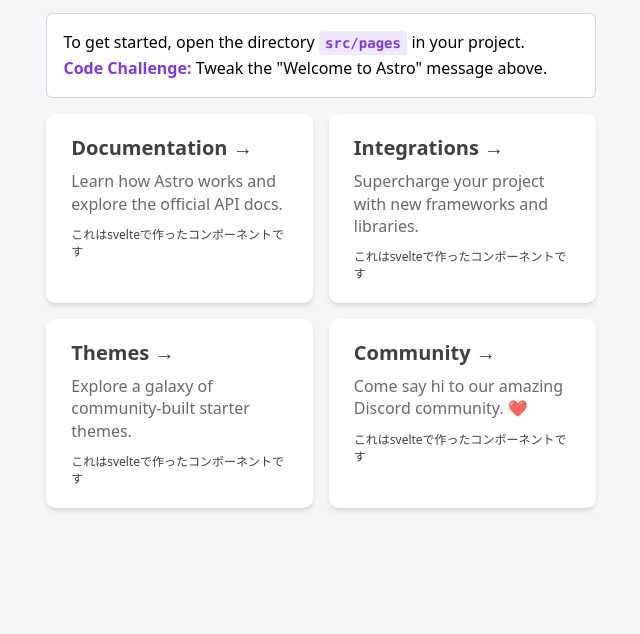
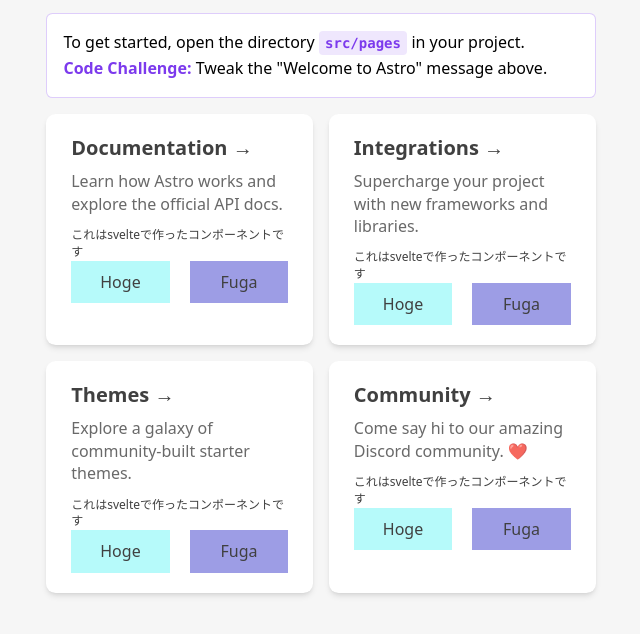
Before and after one commit to no4-co-jp/no4-official-site, an Astro site: page / in a window 1280 px wide. Shown: the part 100-734 px from the top of the page, without its empty margins (319-959 px from the left). Built offline with nearby package versions, Linux system fonts and the light colour scheme; Astro itself is replaced by a stand-in of ours.

Commit message:
#5 editorconfig, prettier, eslint 一旦コミット

```diff
--- a/astro.config.mjs
+++ b/astro.config.mjs
@@ -1,9 +1,7 @@
+import svelte from '@astrojs/svelte';
 import { defineConfig } from 'astro/config';
 
 // https://astro.build/config
-import svelte from "@astrojs/svelte";
-
-// https://astro.build/config
 export default defineConfig({
-  integrations: [svelte()]
+  integrations: [svelte()],
 });
--- a/src/components/Card.astro
+++ b/src/components/Card.astro
@@ -30,7 +30,8 @@
     border-radius: 0.6rem;
     background-position: 100%;
     transition: background-position 0.6s cubic-bezier(0.22, 1, 0.36, 1);
-		box-shadow: 0 4px 6px -1px rgba(0, 0, 0, 0.1), 0 2px 4px -2px rgba(0, 0, 0, 0.1);
+    box-shadow: 0 4px 6px -1px rgba(0, 0, 0, 0.1),
+      0 2px 4px -2px rgba(0, 0, 0, 0.1);
   }
 
   .link-card > a {
--- a/src/components/Card.svelte
+++ b/src/components/Card.svelte
@@ -1,11 +1,14 @@
 <script lang="ts">
-	export let title;
-	export let body;
-	export let href;
+  import Fuga from './Fuga.svelte';
+  import Hoge from './Hoge.svelte';
+
+  export let title: string;
+  export let body: string;
+  export let href: string;
 </script>
 
 <li class="link-card">
-	<a href={href}>
+  <a {href}>
     <h2>
       {title}
       <span>&rarr;</span>
@@ -13,8 +16,10 @@
     <p>
       {body}
     </p>
-        <div class="description">
-            これはsvelteで作ったコンポーネントです
+    <div class="description">これはsvelteで作ったコンポーネントです</div>
+    <div class="container">
+      <Hoge />
+      <Fuga />
     </div>
   </a>
 </li>
@@ -30,7 +35,8 @@
     border-radius: 0.6rem;
     background-position: 100%;
     transition: background-position 0.6s cubic-bezier(0.22, 1, 0.36, 1);
-		box-shadow: 0 4px 6px -1px rgba(0, 0, 0, 0.1), 0 2px 4px -2px rgba(0, 0, 0, 0.1);
+    box-shadow: 0 4px 6px -1px rgba(0, 0, 0, 0.1),
+      0 2px 4px -2px rgba(0, 0, 0, 0.1);
   }
 
   .link-card > a {
@@ -65,4 +71,9 @@
     margin-top: 12px;
     font-size: 12px;
   }
+
+  .container {
+    display: flex;
+    gap: 20px;
+  }
 </style>
--- /dev/null
+++ b/src/components/Fuga.svelte
@@ -0,0 +1,17 @@
+<script lang="ts">
+</script>
+
+<div class="fuga">
+  <span>Fuga</span>
+</div>
+
+<style>
+  .fuga {
+    flex: 1;
+    background-color: rgb(133, 133, 223);
+    display: flex;
+    justify-content: center;
+    align-items: center;
+    padding: 10px;
+  }
+</style>
--- /dev/null
+++ b/src/components/Hoge.svelte
@@ -0,0 +1,17 @@
+<script lang="ts">
+</script>
+
+<div class="hoge">
+  <span>Hoge</span>
+</div>
+
+<style>
+  .hoge {
+    flex: 1;
+    background-color: rgb(164, 249, 249);
+    display: flex;
+    justify-content: center;
+    align-items: center;
+    padding: 10px;
+  }
+</style>
--- a/src/layouts/Layout.astro
+++ b/src/layouts/Layout.astro
@@ -22,14 +22,19 @@
 <style is:global>
   :root {
     --accent: 124, 58, 237;
-		--accent-gradient: linear-gradient(45deg, rgb(var(--accent)), #da62c4 30%, white 60%);
+    --accent-gradient: linear-gradient(
+      45deg,
+      rgb(var(--accent)),
+      #da62c4 30%,
+      white 60%
+    );
   }
   html {
     font-family: system-ui, sans-serif;
-		background-color: #F6F6F6;
+    background-color: #f6f6f6;
   }
   code {
-		font-family: Menlo, Monaco, Lucida Console, Liberation Mono, DejaVu Sans Mono,
-			Bitstream Vera Sans Mono, Courier New, monospace;
+    font-family: Menlo, Monaco, Lucida Console, Liberation Mono,
+      DejaVu Sans Mono, Bitstream Vera Sans Mono, Courier New, monospace;
   }
 </style>
--- a/svelte.config.js
+++ b/svelte.config.js
@@ -1,5 +1,6 @@
+/** @type {import('@sveltejs/kit').Config} */
 import { vitePreprocess } from '@astrojs/svelte';
 
 export default {
-	preprocess: vitePreprocess(),
+  preprocess: vitePreprocess(),
 };
```
Also changed, not shown: package.json (+13 -0 lines), src/pages/index.astro (+5 -3 lines), tsconfig.json (+11 -1 lines), .eslintrc.cjs (added), .prettierrc.cjs (added), 2 other files. Lines whose indentation alone changed are shown as unchanged.
